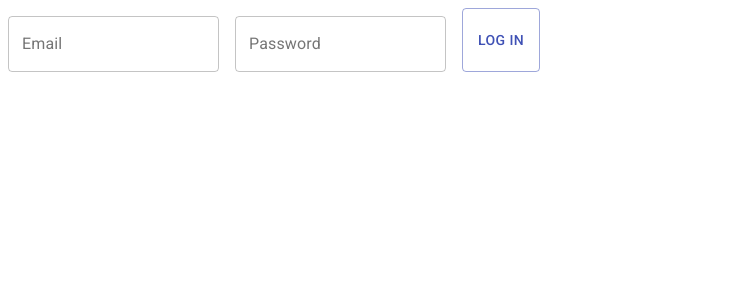
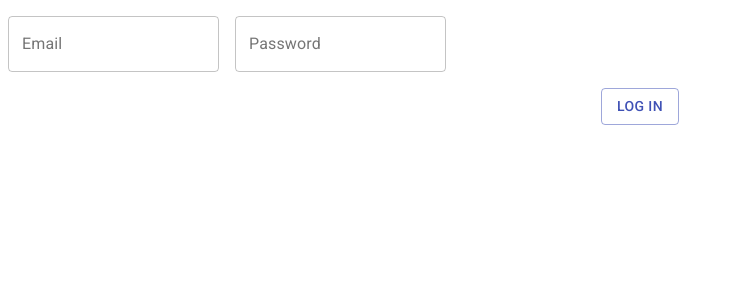
Before and after one commit to disney-parent-lambda/FE-Giselle-Hargrove, a React (Create React App) app in the folder disney-parent/: page / in a window 1280 px wide. Shown: the top 300 px of the page, without its empty margins (0-734 px from the left). Built offline with nearby package versions, Linux system fonts and the light colour scheme.

Commit message:
created home component

```diff
--- a/disney-parent/src/Components/AppRouter.js
+++ b/disney-parent/src/Components/AppRouter.js
@@ -2,12 +2,14 @@ import React from 'react';
 import { BrowserRouter as Router, Route, Link } from 'react-router-dom';
 import NavBar from './AppBar';
 import Login from './Login';
+import Home from './Home';
 
 const AppRouter = () => {
   return (
     <Router>
 
-      <Route path="/" component={Login} />
+      <Route exact path="/" component={Login} />
+      <Route path="/home" component={Home} />
     </Router>
   );
 };
--- /dev/null
+++ b/disney-parent/src/Components/Home.js
@@ -0,0 +1,5 @@
+import React from 'react';
+
+export default function Home() {
+  return <div>Home Component</div>
+};
--- a/disney-parent/src/Components/Login.js
+++ b/disney-parent/src/Components/Login.js
@@ -18,11 +18,15 @@ const useStyles = makeStyles(theme => ({
 }));
 
 
-
 export default function Login() {
   const classes = useStyles();
 
+  const onSubmit = event => {
+    console.log(event)
+  }
+
   return (
+    <div className="form-container" onSubmit={onSubmit}>
       <form className={classes.container} autoComplete="off">
         <TextField
           className={classes.textField}
@@ -43,7 +47,8 @@ export default function Login() {
           margin="normal"
           variant="outlined"
         />
+      </form>
       <Button variant="outlined" color="primary" className={classes.button}>Log In</Button>
-    </form>
+    </div>
   );
 };
```
Lines whose indentation alone changed are shown as unchanged.
